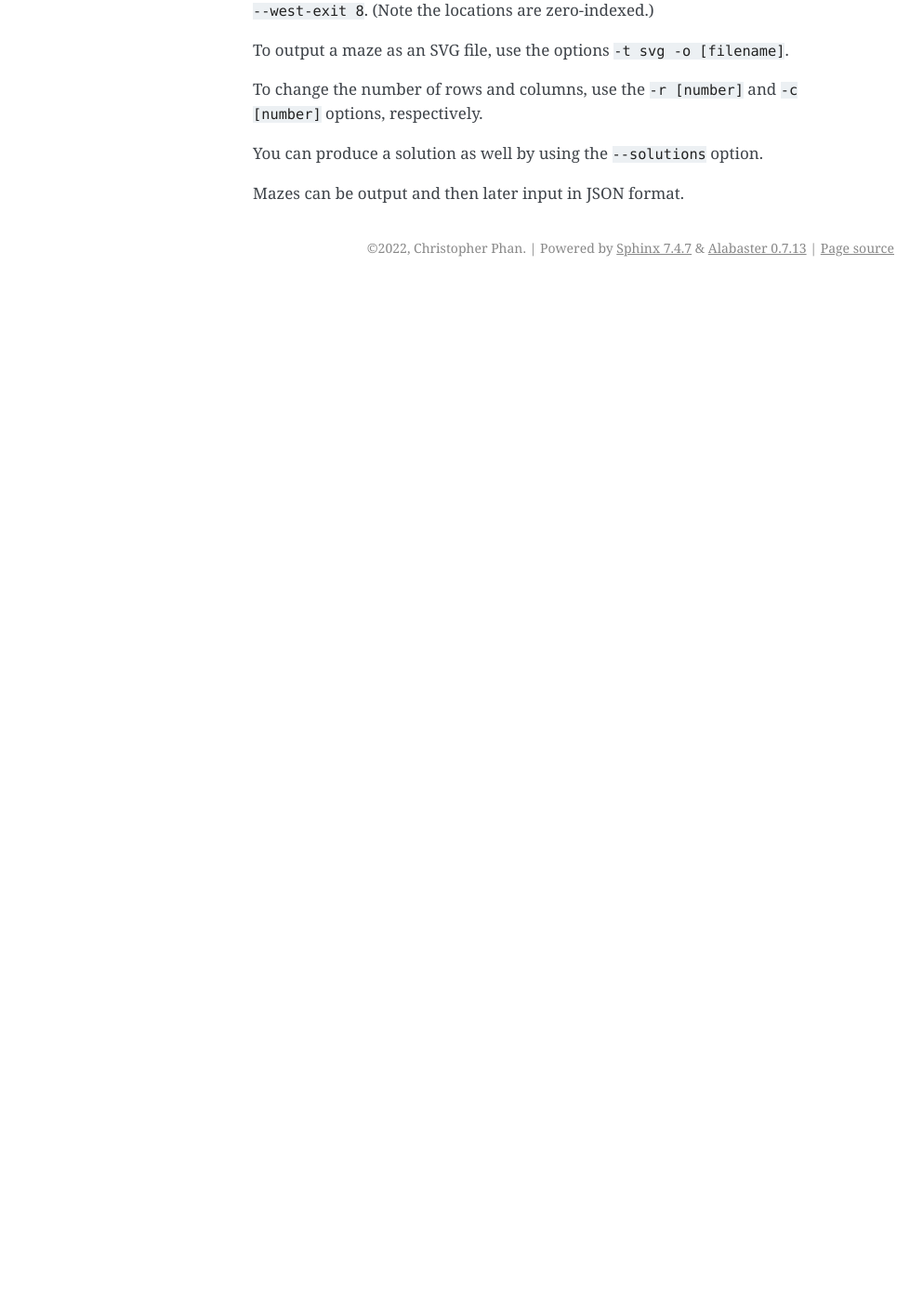
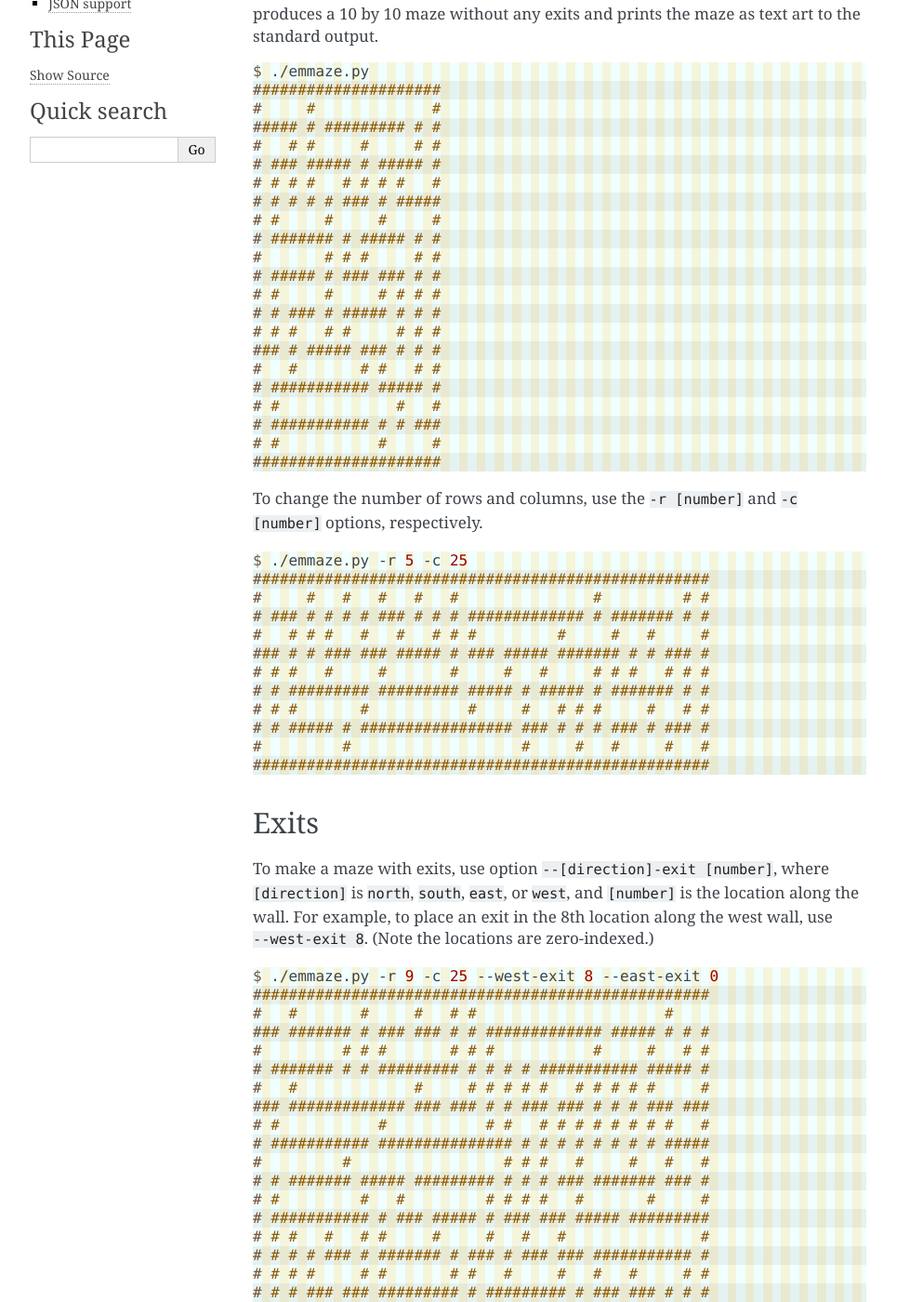
Before and after one commit to christopherphan/emmaze, a Sphinx documentation site: the page built from docs/source/Basic_usage.rst, in a window 1280 px wide and 1400 px high, scrolled down 270 px. Shown: the whole window at 93% size, without its empty margins (148-1141 px from the left). Built offline with Sphinx 7.4.7, drawn with Linux system fonts in a browser that asks for light colours; before the commit the page ends 900 px from its top, so only the background shows below that; some of the changed text lies outside the part shown.

Commit message:
Add more examples of basic usage

```diff
--- a/docs/source/Basic_usage.rst
+++ b/docs/source/Basic_usage.rst
@@ -2,21 +2,112 @@
 Using ``emmaze``
 ================
 
+Introduction
+------------
+
+Basic usage
+-----------
 ``emmaze`` can be used from the command line. When run without any options, it
 produces a 10 by 10 maze without any exits and prints the maze as text art to
 the standard output.
 
+.. code-block:: console
+
+    $ ./emmaze.py
+    #####################
+    #     #             #
+    ##### # ######### # #
+    #   # #     #     # #
+    # ### ##### # ##### #
+    # # # #   # # # #   #
+    # # # # # ### # #####
+    # #     #     #     #
+    # ####### # ##### # #
+    #       # # #     # #
+    # ##### # ### ### # #
+    # #     #     # # # #
+    # # ### # ##### # # #
+    # # #   # #     # # #
+    ### # ##### ### # # #
+    #   #       # #   # #
+    # ########### ##### #
+    # #             #   #
+    # ########### # # ###
+    # #           #     #
+    #####################
+
+To change the number of rows and columns, use the ``-r [number]`` and ``-c
+[number]`` options, respectively.
+
+.. code-block:: console
+
+    $ ./emmaze.py -r 5 -c 25
+    ###################################################
+    #     #   #   #   #   #               #         # #
+    # ### # # # # ### # # # ############# # ####### # #
+    #   # # #   #   #   # # #         #     #   #     #
+    ### # # ### ### ##### # ### ##### ####### # # ### #
+    # # #   #     #       #     #   #     # # #   # # #
+    # # ######### ######### ##### # ##### # ####### # #
+    # # #       #           #     #   # # #     #   # #
+    # # ##### # ################# ### # # # ### # ### #
+    #         #                   #     #   #     #   #
+    ###################################################
+
+Exits
+-----
 To make a maze with exits, use option ``--[direction]-exit [number]``, where
 ``[direction]`` is ``north``, ``south``, ``east``, or ``west``, and ``[number]``
 is the location along the wall. For example, to place an exit in the 8th
 location along the west wall, use ``--west-exit 8``. (Note the locations are
 zero-indexed.)
 
+.. code-block:: console
+
+    $ ./emmaze.py -r 9 -c 25 --west-exit 8 --east-exit 0
+    ###################################################
+    #   #       #     #   # #                     #
+    ### ####### # ### ### # # ############# ##### # # #
+    #         # # #       # # #           #     #   # #
+    # ####### # # ######### # # # # ########### ##### #
+    #   #             #     # # # # #   # # # # #     #
+    ### ############# ### ### # # ### ### # # # ### ###
+    # #           #           # #   # # # # # # # #   #
+    # ########### ############### # # # # # # # # #####
+    #         #                 # # #   #     #   #   #
+    # # ####### ##### ######### # # # ### ####### ### #
+    # #         #   #         # # # #   #       #     #
+    # ########### # ### ##### # ### ### ##### #########
+    # # #   #   # #     #     #   #   #               #
+    # # # # ### # ####### # ### # ### ### ########### #
+    # # # #     # #       # #   #     #   #   #     # #
+    # # # ### ### ######### # ######### # ### ### # # #
+        #   #     #         #           #       # #   #
+    ###################################################
+
+Output as graphics
+------------------
 To output a maze as an SVG file, use the options ``-t svg -o [filename]``.
 
-To change the number of rows and columns, use the ``-r [number]`` and ``-c
-[number]`` options, respectively.
+.. code-block:: console
 
+    $ ./emmaze.py -r 9 -c 25 --west-exit 8 --east-exit 0 -t svg -o my_maze.svg
+    $ file my_maze.svg
+    my_maze.svg: SVG Scalable Vector Graphics image
+
+.. image:: my_maze.svg
+   :height: 100px
+   :width: 260px
+
+Customize cell and wall size
+----------------------------
+
+Solutions
+---------
 You can produce a solution as well by using the ``--solutions`` option.
 
-Mazes can be output and then later input in JSON format.
+JSON support
+------------
+Mazes can be output and then later input in JSON format. To output as JSON, use
+the options ``-t json -o [filename]``. To import, use the option
+``-j [filename]``.
```
Also changed, not shown: docs/source/my_maze.svg (added), 1 other file.
